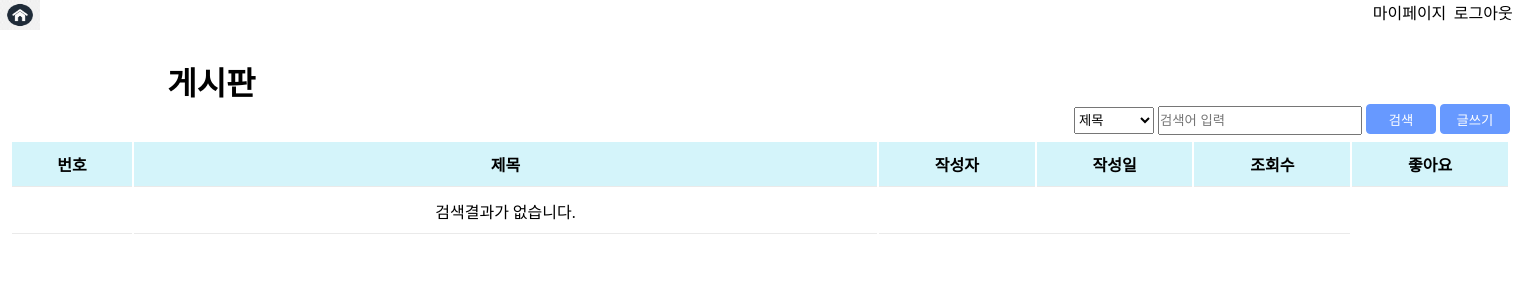
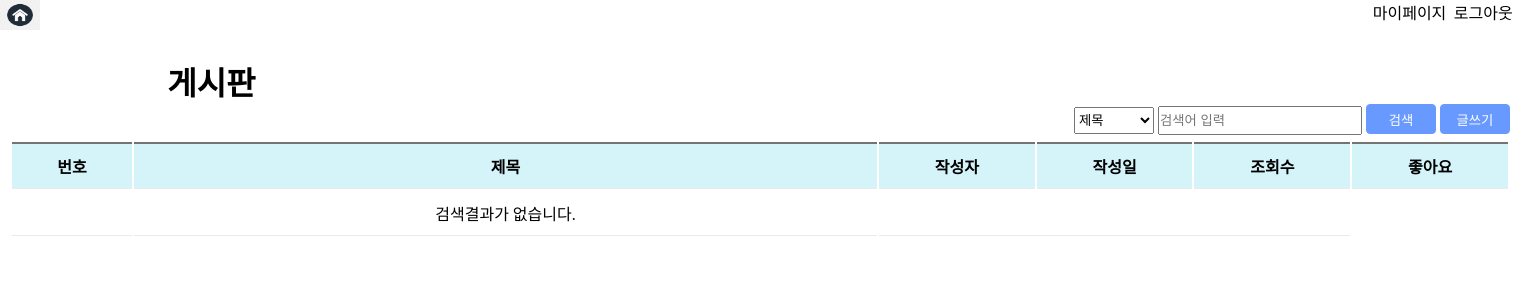
Before and after one commit to snees/mpr_notice, a PHP site: page /notice/notice.php?mode=1 in a window 1520 px wide. Shown: the top 300 px of the page. Run offline with PHP 8.4, Linux system fonts and the light colour scheme; the visitor is signed in with stand-in values (Sample User, id 1); data that the repository does not hold is empty.

Commit message:
테이블 head 디자인 변경

```diff
--- a/notice/notice.css
+++ b/notice/notice.css
@@ -11,8 +11,14 @@ table {
     width: 1500px;
     margin-top: 5px;
 }
-td,
 th {
+    padding: 10px;
+    border-top: 2px solid #747474;
+    border-bottom: 1px solid #eaeaea;
+    background-color: #d4f4fa;
+    border-collapse: collapse;
+}
+td {
     border: none;
     text-align: center;
     border-collapse: collapse;
@@ -23,10 +29,6 @@ h1 > a {
     display: inline-block;
     width: 80px;
     height: 30px;
-}
-thead {
-    border-top: 2px solid #747474;
-    background-color: #d4f4fa;
 }
 .form {
     width: 1500px;
--- a/notice/notice.php
+++ b/notice/notice.php
@@ -68,16 +68,14 @@ $keyword = trim($_GET['input_search']);
     	</form>
 		<div class="table">
 			<table>
-				<thead>
-				<tr>
+				<tr class="table_header">
 					<th>번호</th>
 						<th class="title">제목</th>
 						<th>작성자</th>
 						<th>작성일</th>
 						<th>조회수</th>
 						<th>좋아요</th>
-					</tr>
-				</thead>
+				</tr>
 				<tbody>
 					<?php
 						$arryWhere = array();
```
